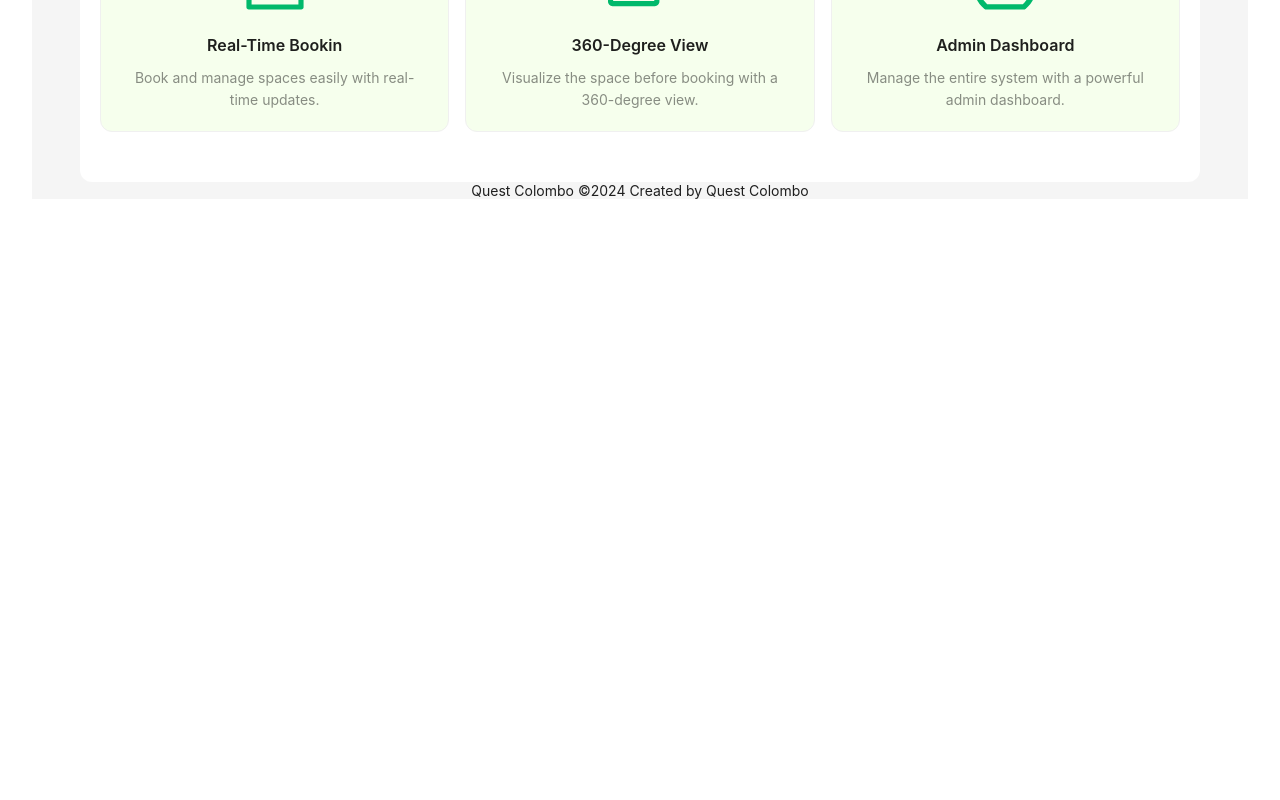
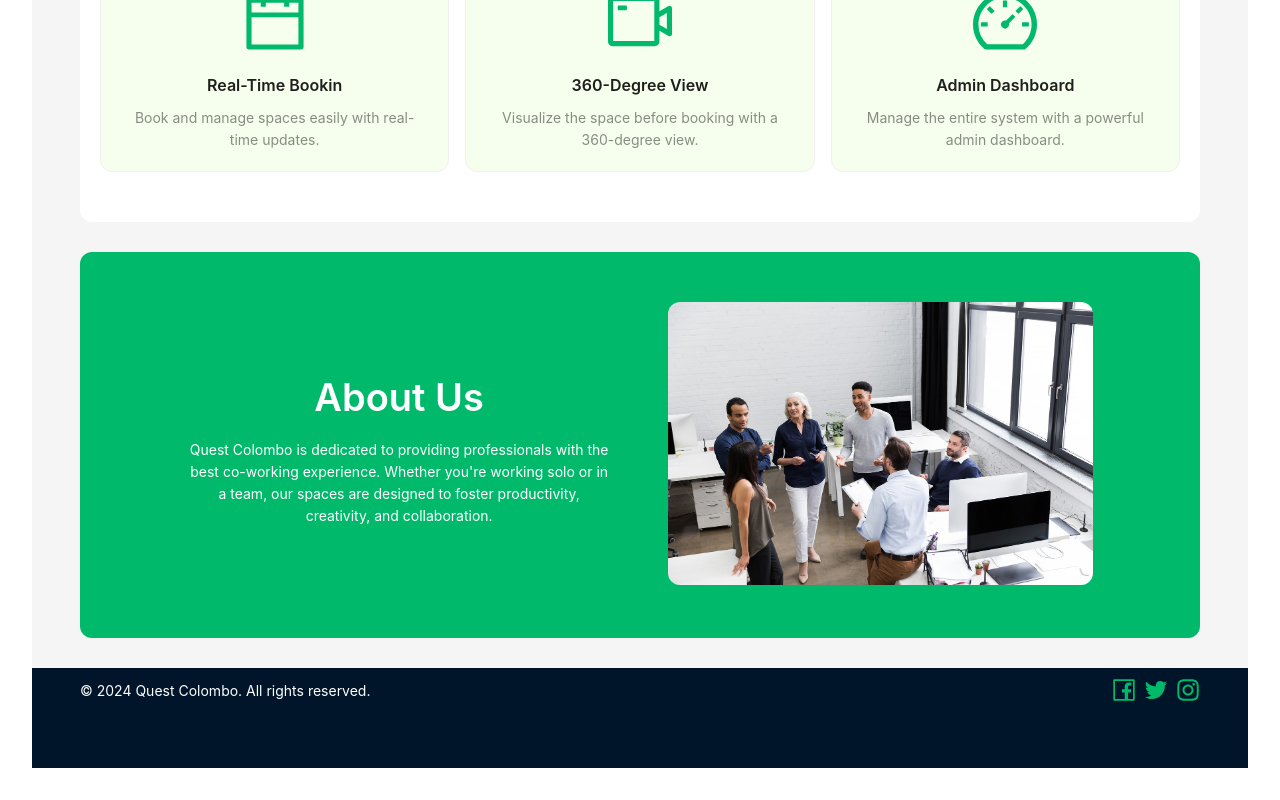
Before and after one commit to salinda-yasas-99/Quest-Colombo-FrontEnd, a React (Vite) app: page / in a window 1280 px wide. Shown: the part 801-1601 px from the top of the page. Before the commit the page ends 1032 px from the top, so only its background shows below. Built offline with nearby package versions, Linux system fonts and the light colour scheme.

Commit message:
adding footer

```diff
--- a/src/App.jsx
+++ b/src/App.jsx
@@ -7,6 +7,7 @@ import { increment } from "./redux/counterSlice";
 import { Button, Layout } from "antd";
 import Navbar from "./components/home/Navbar";
 import MainContent from "./components/home/MainContent";
+import FooterContainer from "./components/home/FooterContainer";
 
 const { Header, Content, Footer } = Layout;
 
@@ -23,7 +24,7 @@ function App() {
         <MainContent />
       </Content>
       <Footer className="home-footer">
-        Quest Colombo ©{new Date().getFullYear()} Created by Quest Colombo
+        <FooterContainer />
       </Footer>
     </Layout>
   );
--- /dev/null
+++ b/src/components/home/AboutUsSection.jsx
@@ -0,0 +1,37 @@
+import { Col, Row, Typography } from "antd";
+import AboutUsImage from "../../assets/about-us.jpg";
+import React from "react";
+
+const { Title, Paragraph } = Typography;
+
+const AboutUsSection = () => {
+  return (
+    <div className="home-about-us-section">
+      <Row justify="space-evenly" align="middle">
+        <Col xs={24} sm={12} md={10}>
+          <Title
+            className="home-about-us-section-title"
+            style={{ color: "white" }}
+          >
+            About Us
+          </Title>
+          <Paragraph className="home-about-us-section-paragraph">
+            Quest Colombo is dedicated to providing professionals with the best
+            co-working experience. Whether you're working solo or in a team, our
+            spaces are designed to foster productivity, creativity, and
+            collaboration.
+          </Paragraph>
+        </Col>
+        <Col xs={24} sm={12} md={10}>
+          <img
+            src={AboutUsImage}
+            alt="About Us"
+            className="home-about-us-section-image"
+          />
+        </Col>
+      </Row>
+    </div>
+  );
+};
+
+export default AboutUsSection;
--- /dev/null
+++ b/src/components/home/FooterContainer.jsx
@@ -0,0 +1,28 @@
+import {
+  FacebookOutlined,
+  InstagramOutlined,
+  TwitterOutlined,
+} from "@ant-design/icons";
+import { Col, Row, Space } from "antd";
+import React from "react";
+
+const FooterContainer = () => {
+  return (
+    <>
+      <Row justify="space-between" align="middle">
+        <Col>
+          <p>© 2024 Quest Colombo. All rights reserved.</p>
+        </Col>
+        <Col>
+          <Space>
+            <FacebookOutlined className="home-footer-container-icons" />
+            <TwitterOutlined className="home-footer-container-icons" />
+            <InstagramOutlined className="home-footer-container-icons" />
+          </Space>
+        </Col>
+      </Row>
+    </>
+  );
+};
+
+export default FooterContainer;
--- a/src/components/home/MainContent.jsx
+++ b/src/components/home/MainContent.jsx
@@ -2,6 +2,7 @@ import React from "react";
 import { Layout } from "antd";
 import HeroSection from "./HeroSection";
 import FeaturesSection from "./FeaturesSection";
+import AboutUsSection from "./AboutUsSection";
 
 const { Content } = Layout;
 
@@ -10,6 +11,7 @@ const MainContent = () => {
     <>
       <HeroSection />
       <FeaturesSection />
+      <AboutUsSection />
     </>
   );
 };
--- a/src/styles/styles.css
+++ b/src/styles/styles.css
@@ -31,6 +31,9 @@
 .home-footer {
   padding: 0 48px;
   text-align: center;
+  background-color: #001529;
+  color: white;
+  height: 100px;
 }
 
 .home-hero-section {
@@ -43,7 +46,7 @@
   justify-content: center;
   text-align: center;
   color: white;
-  margin: 10px 0;
+  margin: 30px 0;
   border-radius: 12px;
 }
 
@@ -51,6 +54,7 @@
   padding: 20px 20px 50px 20px;
   background-color: white;
   border-radius: 12px;
+  margin: 30px 0;
 }
 
 .home-feature-section-title {
@@ -71,3 +75,28 @@
 .home-feature-section-card-meta {
   text-align: center;
 }
+
+.home-about-us-section {
+  padding: 50px;
+  background-color: #00b96b;
+  margin: 30px 0;
+  border-radius: 12px;
+}
+
+.home-about-us-section-title {
+  color: white;
+}
+
+.home-about-us-section-paragraph {
+  color: white;
+}
+
+.home-about-us-section-image {
+  width: 100%;
+  border-radius: 12px;
+}
+
+.home-footer-container-icons {
+  font-size: 24px;
+  color: #00b96b;
+}
```
Also changed, not shown: src/assets/about-us.jpg (added).
